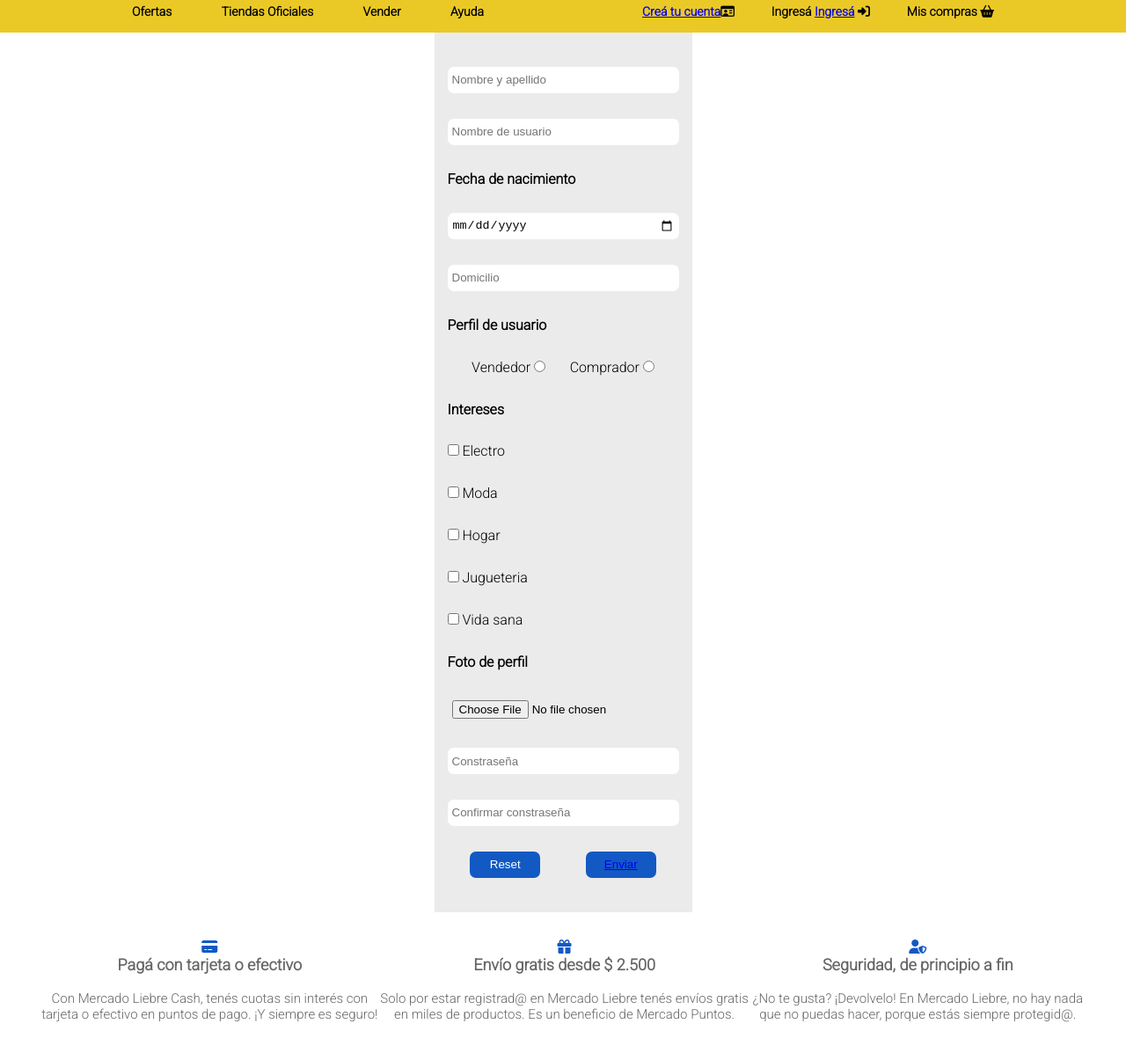
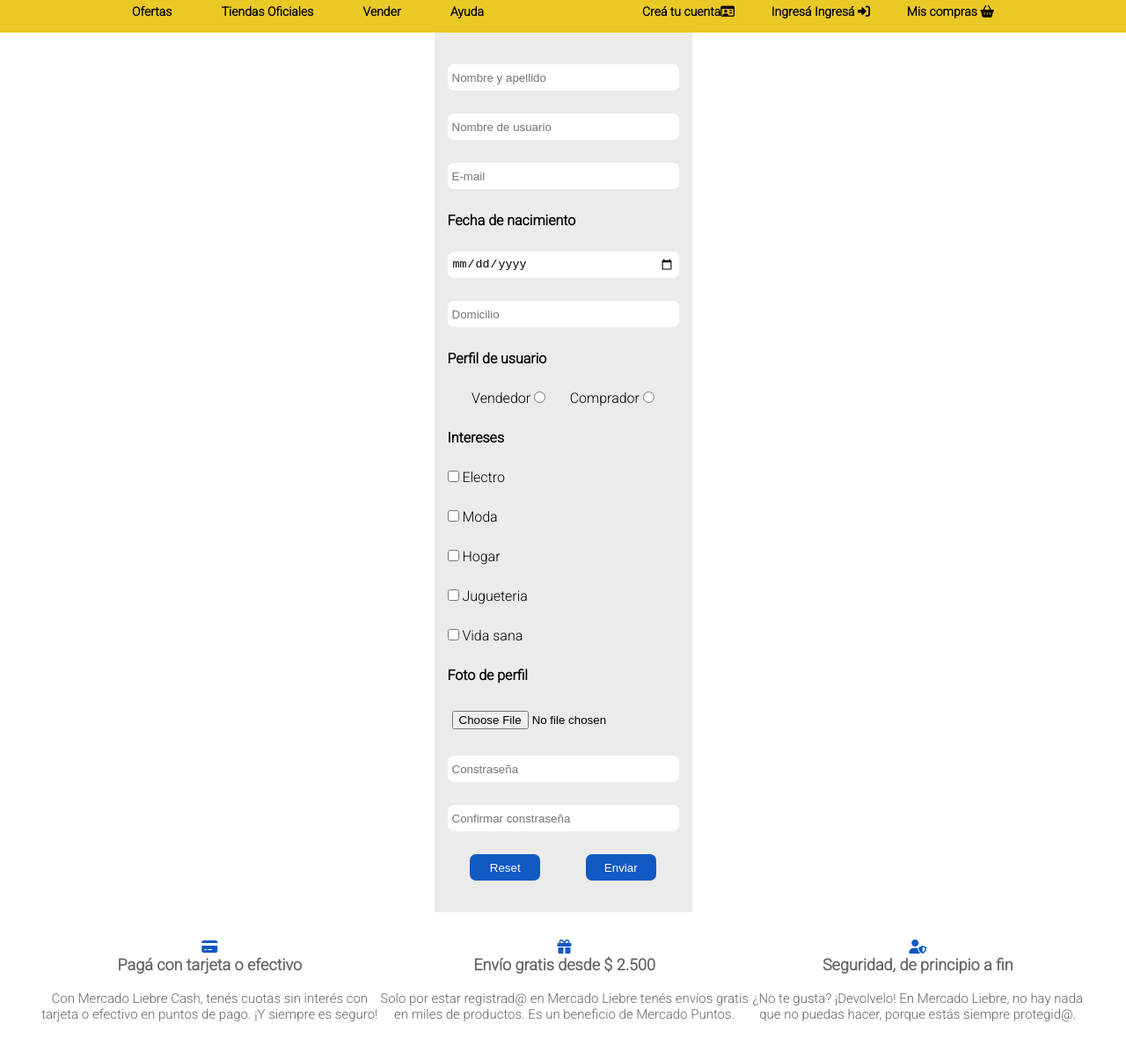
Before and after one commit to cotidruetta/Mercado-Liebre, a website: page views/register.html in a window 1280 px wide. Shown: the part 83-1280 px from the top of the page at 88% size. Drawn offline with Linux system fonts and the light colour scheme; files that its build step writes are made by us from their sources; files whose address does not match are found by name.

Commit message:
trabajo terminado

```diff
--- a/public/css/styles.css
+++ b/public/css/styles.css
@@ -190,6 +190,10 @@ footer{
         width: 400px;
         text-decoration: none;
     }
+    .titulitosHeader2 li a {
+        text-decoration: none;
+        color: black;
+        }
     .hamburguerMenuPadre{
         display: none;
     }
@@ -417,8 +421,11 @@ footer{
     height: 30px;
     border-radius: 7px;
     background-color: #1259c3;
+    border: none;
+}
+.boton-enviar-register a{
+    text-decoration: none;
     color: white;
-    border: none;
 }
 .boton-reset{
     width: 80px;
@@ -459,11 +466,11 @@ footer{
 .enviar-login{
     background-color: #1259c3;
     font-weight: bold;
-    color: white;
     height: 45px;
     border: none;
     border-radius: 7px;
 }
-.anchor-enviar-login{
+.enviar-login a{
     text-decoration: none;
+    color: white;
 }
--- a/views/register.html
+++ b/views/register.html
@@ -55,6 +55,8 @@
 
         <input class="todosLosInput" type="text" id="nombreUsuario" name="nombreUsuario" placeholder="Nombre de usuario">
 
+        <input class="todosLosInput" type="email" id="mail" name="mail" placeholder="E-mail">
+
         <h4>Fecha de nacimiento</h4>
 
         <input class="todosLosInput" type="date" id="nacimiento" name="nacimiento">
@@ -110,7 +112,7 @@
 
             <div class="botones-reset-enviar">
                 <button class="boton-reset" type="reset">Reset</button>
-                <button class="boton-enviar-register" type="submit" value="Enviar"><a class="achor-enviar-register" aria-current="home" href="/home">Enviar</a></button>
+                <button class="boton-enviar-register" type="submit" value="Enviar"><a aria-current="home" href="/home">Enviar</a></button>
             </div>
           </div>
       </form>
```
Also changed, not shown: views/index.html (+2 -2 lines), views/login.html (+1 -1 lines).
